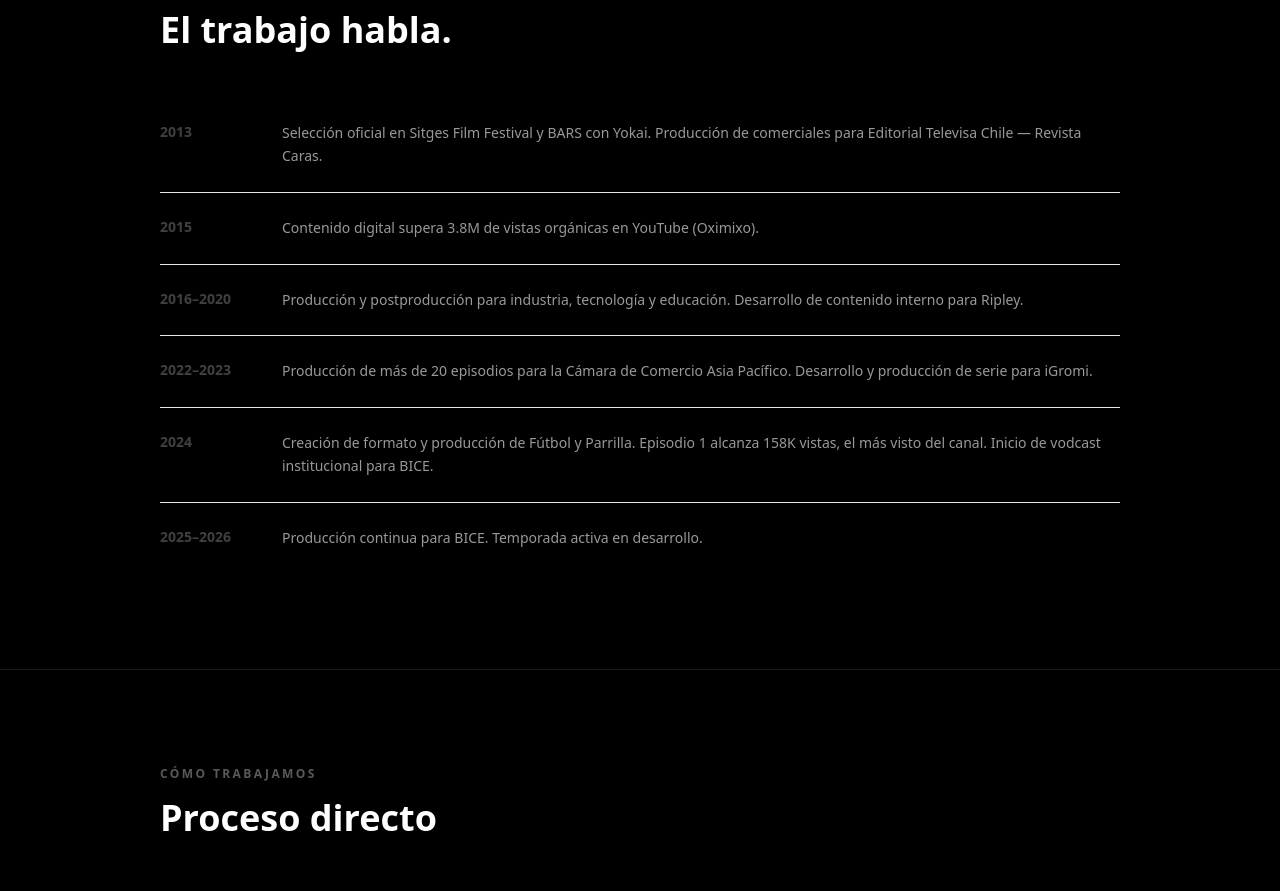
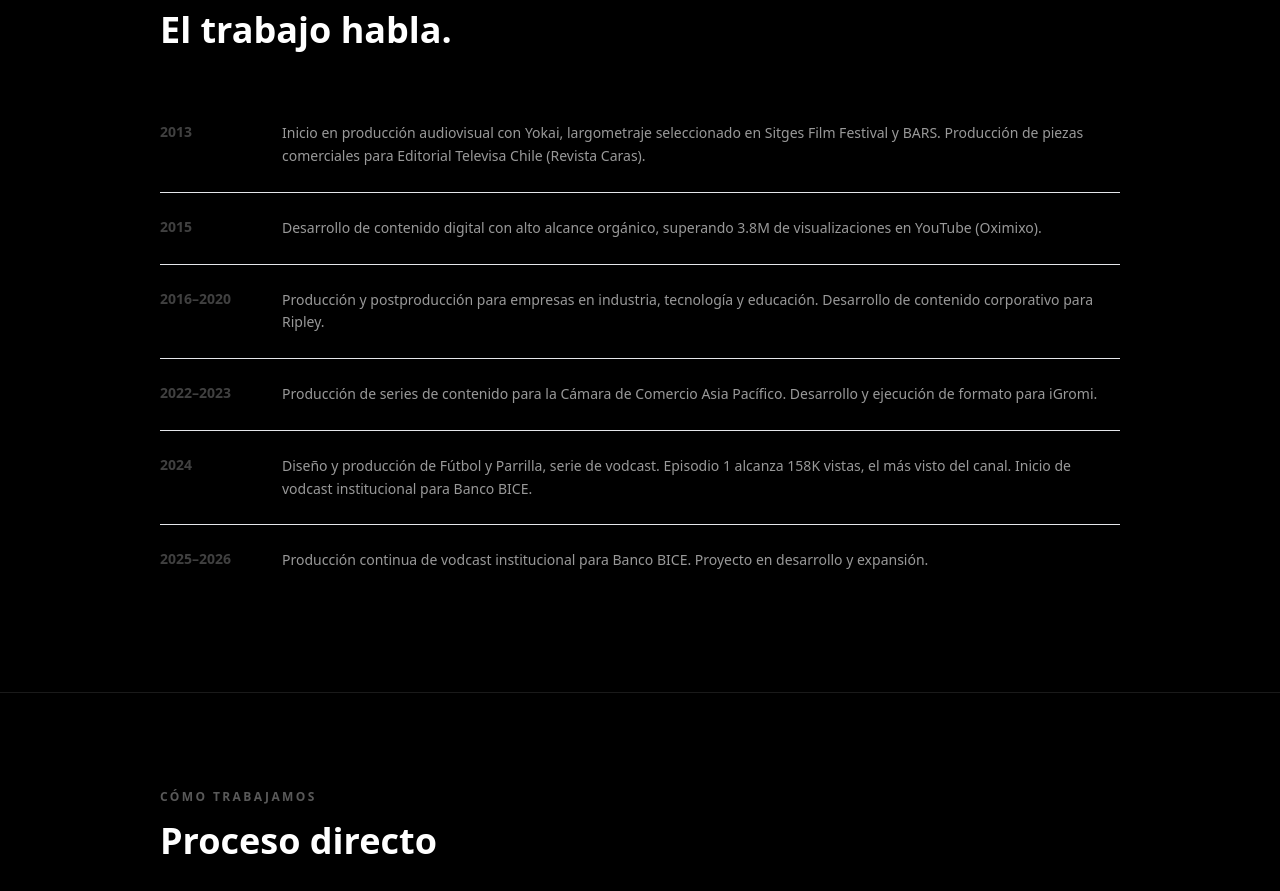
Before and after one commit to TronxGroup/Dekaelo-Media, a Next.js app: page /quienes-somos in a window 1280 px wide. Shown: the part 1460-2351 px from the top of the page. Built offline with nearby package versions, Linux system fonts and the light colour scheme.

Commit message:
Update page.tsx

```diff
--- a/app/quienes-somos/page.tsx
+++ b/app/quienes-somos/page.tsx
@@ -21,27 +21,27 @@ const stats = [
 const milestones = [
   {
     year: "2013",
-    text: "Selección oficial en Sitges Film Festival y BARS con Yokai. Producción de comerciales para Editorial Televisa Chile — Revista Caras.",
+    text: "Inicio en producción audiovisual con Yokai, largometraje seleccionado en Sitges Film Festival y BARS. Producción de piezas comerciales para Editorial Televisa Chile (Revista Caras).",
   },
   {
     year: "2015",
-    text: "Contenido digital supera 3.8M de vistas orgánicas en YouTube (Oximixo).",
+    text: "Desarrollo de contenido digital con alto alcance orgánico, superando 3.8M de visualizaciones en YouTube (Oximixo).",
   },
   {
     year: "2016–2020",
-    text: "Producción y postproducción para industria, tecnología y educación. Desarrollo de contenido interno para Ripley.",
+    text: "Producción y postproducción para empresas en industria, tecnología y educación. Desarrollo de contenido corporativo para Ripley.",
   },
   {
     year: "2022–2023",
-    text: "Producción de más de 20 episodios para la Cámara de Comercio Asia Pacífico. Desarrollo y producción de serie para iGromi.",
+    text: "Producción de series de contenido para la Cámara de Comercio Asia Pacífico. Desarrollo y ejecución de formato para iGromi.",
   },
   {
     year: "2024",
-    text: "Creación de formato y producción de Fútbol y Parrilla. Episodio 1 alcanza 158K vistas, el más visto del canal. Inicio de vodcast institucional para BICE.",
+    text: "Diseño y producción de Fútbol y Parrilla, serie de vodcast. Episodio 1 alcanza 158K vistas, el más visto del canal. Inicio de vodcast institucional para Banco BICE.",
   },
   {
     year: "2025–2026",
-    text: "Producción continua para BICE. Temporada activa en desarrollo.",
+    text: "Producción continua de vodcast institucional para Banco BICE. Proyecto en desarrollo y expansión.",
   },
 ];
 
```
